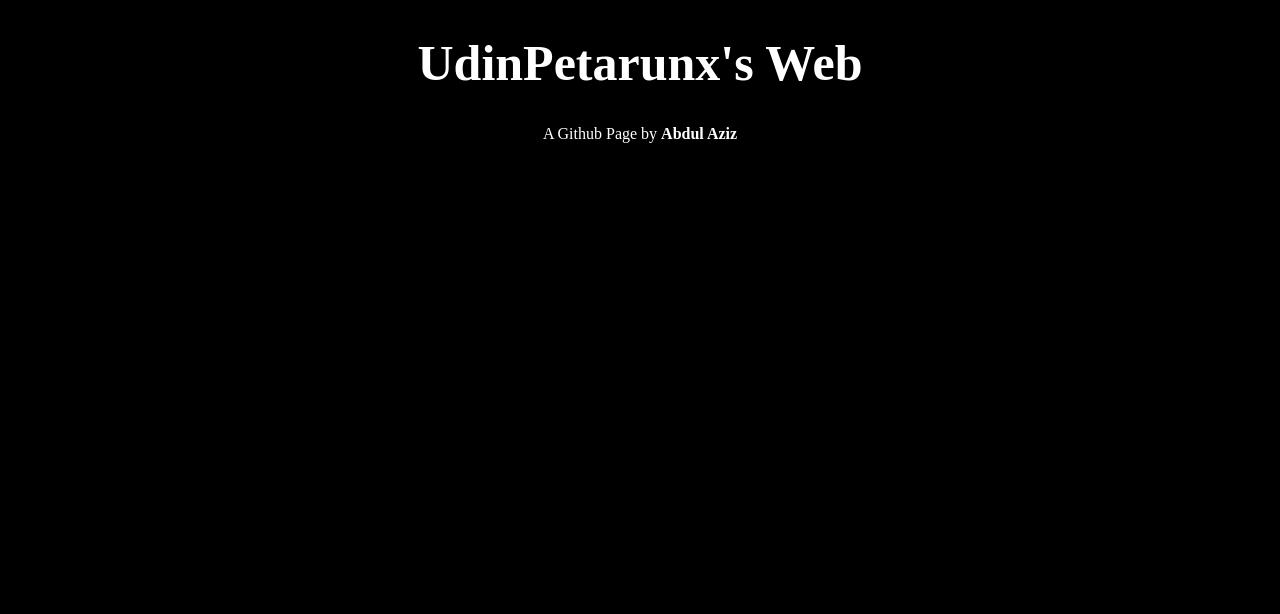
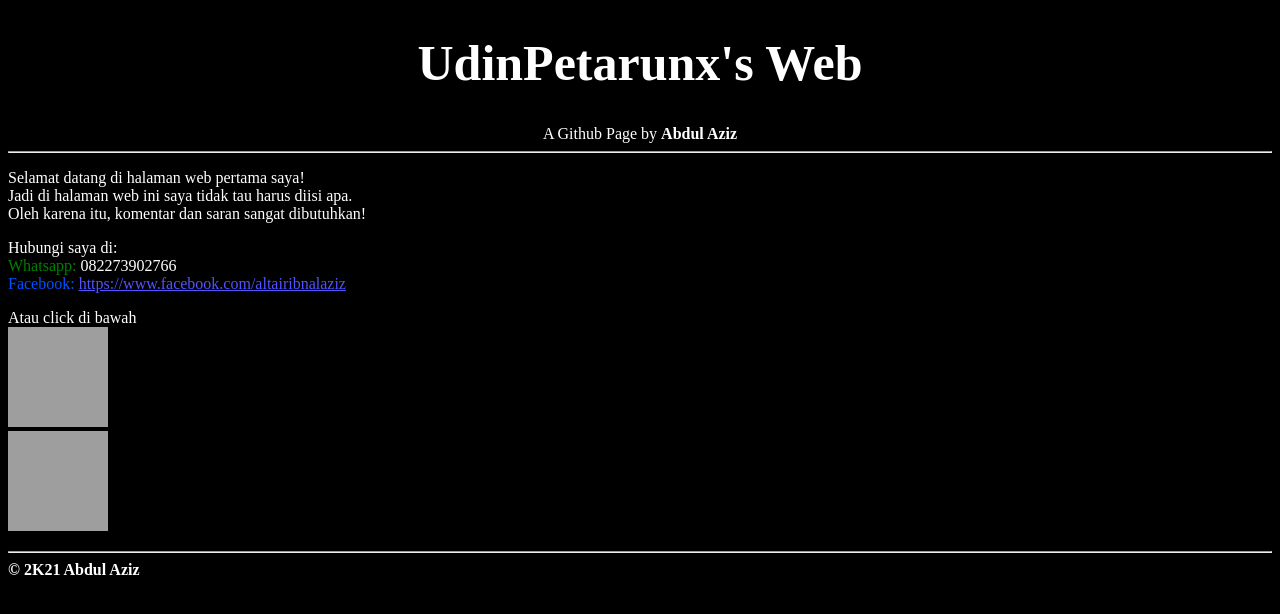
Before and after one commit to UdinPetarunx/UdinPetarunx, a plain HTML site: page index.html in a window 1280 px wide. Drawn offline with Linux system fonts and the light colour scheme; grey boxes are pictures that could not be loaded.

Commit message:
Update index.html

```diff
--- a/index.html
+++ b/index.html
@@ -6,5 +6,26 @@
     <body style="background-color:black; color:white">
         <h1 style="text-align:center; font-size:50px">UdinPetarunx's Web</h1>
         <div style="text-align:center">A Github Page by <b>Abdul Aziz</b></div>
+        <hr>
+        <p>
+            Selamat datang di halaman web pertama saya!<br/>
+            Jadi di halaman web ini saya tidak tau harus diisi apa.<br/>
+            Oleh karena itu, komentar dan saran sangat dibutuhkan!<br/>
+        </p>
+        <p>
+         Hubungi saya di:<br>
+         <span style="color:green">Whatsapp: </span>082273902766<br>
+         <span style="color:rgb(0, 81, 255)">Facebook: </span><a href="https://www.facebook.com/altairibnalaziz" style="color:rgb(82, 82, 255)">https://www.facebook.com/altairibnalaziz</a>
+        </p>
+        <p>Atau click di bawah <br>
+            <a href="https://www.facebook.com/altairibnalaziz">
+                <img src="https://cdn.pixabay.com/photo/2015/05/17/10/51/facebook-770688_1280.png" height=100 width=100>
+            </a><br>
+            <a href="https://wa.me/6282273902766">
+                <img src="https://encrypted-tbn0.gstatic.com/images?q=tbn:ANd9GcR22PGEQkDoN8cfKnjd0lg3ker5xkf5UUAuyA&usqp=CAU" height=100 width=100>
+            </a>
+        </p>
+        <hr>
+        <footer style="font-weight:bold">&copy; 2K21 Abdul Aziz</footer>
     </body>
 </html>
```
